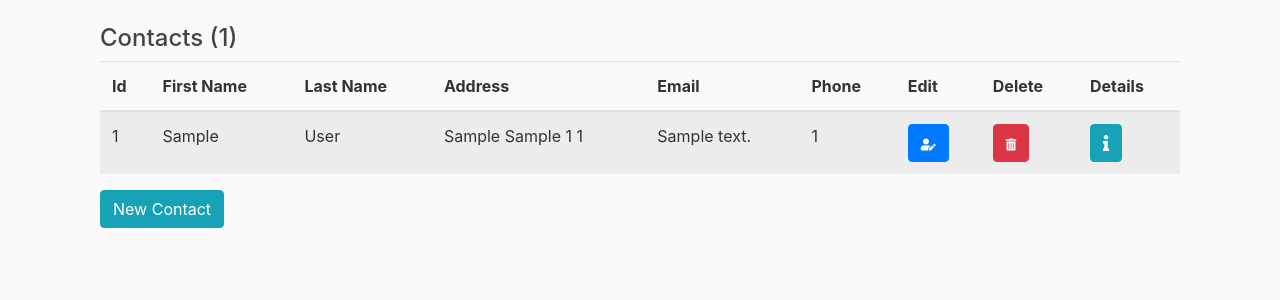
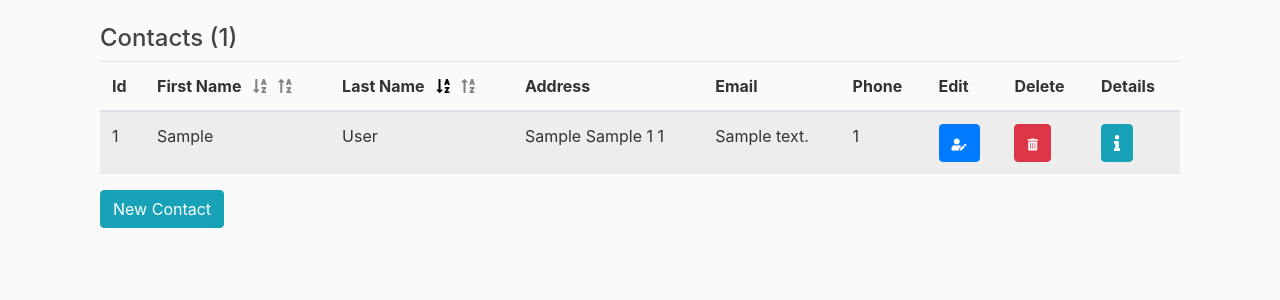
Before and after one commit to TobKed/contact_box, a Django app: page /contacts/ in a window 1280 px wide. Shown: the part 56-356 px from the top of the page. Run offline with Django 3.2, Linux system fonts and the light colour scheme; a user stored in the database is signed in; tables that the repository leaves empty hold one stand-in row (values such as "Sample post"); some libraries are stand-ins or nearby versions.

Commit message:
add sorting by first and last name in list view

```diff
--- a/src/contacts/templates/contacts/person_list.html
+++ b/src/contacts/templates/contacts/person_list.html
@@ -13,8 +13,38 @@
 
                         <thead>
                             <th>Id</th>
-                            <th>First Name</th>
-                            <th>Last Name</th>
+                            <th>First Name
+                                <a href="?page={{ page_obj.number }}&orderby=first_name&order=asc" class="fas fa-sort-alpha-down ml-2"
+                                    {% if orderby == 'first_name' and order == 'asc' %}
+                                        style="color: black"
+                                    {% else %}
+                                        style="color: gray"
+                                    {% endif %}>
+                                </a>
+                                <a href="?page={{ page_obj.number }}&orderby=first_name&order=desc" class="fas fa-sort-alpha-up ml-2"
+                                   {% if orderby == 'first_name' and order == 'desc' %}
+                                        style="color: black"
+                                    {% else %}
+                                        style="color: gray"
+                                    {% endif %}>
+                                </a>
+                            </th>
+                            <th>Last Name
+                                <a href="?page={{ page_obj.number }}&orderby=last_name&order=asc" class="fas fa-sort-alpha-down ml-2""
+                                    {% if orderby == 'last_name' and order == 'asc' %}
+                                        style="color: black"
+                                    {% else %}
+                                        style="color: gray"
+                                    {% endif %}>
+                                </a>
+                                <a href="?page={{ page_obj.number }}&orderby=last_name&order=desc" class="fas fa-sort-alpha-up ml-2""
+                                    {% if orderby == 'last_name' and order == 'desc' %}
+                                        style="color: black"
+                                    {% else %}
+                                        style="color: gray"
+                                    {% endif %}>
+                                </a>
+                            </th>
                             <th>Address</th>
                             <th>Email</th>
                             <th>Phone</th>
@@ -28,7 +58,7 @@
                             {% for person in persons %}
                                 <tr>
                                     <td>{{ person.pk }} </td>
-                                    <td>{{ person.first_name }}</td>
+                                    <td>{{ person.first_name }} </td>
                                     <td>{{ person.last_name }}</td>
                                     <td>{{ person.address }}</td>
                                     <td>{{ person.email_set.all|queryset_to_list }}</td>
@@ -53,20 +83,20 @@
                     <!-- PAGINATOR START-->
                     {% if is_paginated %}
                         {% if page_obj.has_previous %}
-                            <a class="btn btn-outline-info mb-4" href="?page=1">First</a>
-                            <a class="btn btn-outline-info mb-4" href="?page={{ page_obj.previous_page_number }}">Previous</a>
+                            <a class="btn btn-outline-info mb-4" href="?page=1&orderby={{ orderby }}&order={{ order }}">First</a>
+                            <a class="btn btn-outline-info mb-4" href="?page={{ page_obj.previous_page_number }}&orderby={{ orderby }}&order={{ order }}">Previous</a>
                         {% endif %}
                         {% for num in page_obj.paginator.page_range %}
                             {% if page_obj.number == num %}
-                                <a class="btn btn-info mb-4" href="?page={{ num }}">{{ num }}</a>
+                                <a class="btn btn-info mb-4" href="?page={{ num }}&orderby={{ orderby }}&order={{ order }}">{{ num }}</a>
                             {% elif num > page_obj.number|add:'-3' and num < page_obj.number|add:'3' %}
-                                <a class="btn btn-outline-info mb-4" href="?page={{ num }}">{{ num }}</a>
+                                <a class="btn btn-outline-info mb-4" href="?page={{ num }}&orderby={{ orderby }}&order={{ order }}">{{ num }}</a>
                             {% endif %}
                         {% endfor %}
                         {% if page_obj.has_next %}
-                            <a class="btn btn-outline-info mb-4" href="?page={{ page_obj.next_page_number }}">Next</a>
+                            <a class="btn btn-outline-info mb-4" href="?page={{ page_obj.next_page_number }}&orderby={{ orderby }}&order={{ order }}">Next</a>
                             <a class="btn btn-outline-info mb-4"
-                               href="?page={{ page_obj.paginator.num_pages }}">Last</a>
+                               href="?page={{ page_obj.paginator.num_pages }}&orderby={{ orderby }}&order={{ order }}">Last</a>
                         {% endif %}
                     {% endif %}
                     <!-- PAGINATOR END -->
--- a/src/contacts/views.py
+++ b/src/contacts/views.py
@@ -24,7 +24,19 @@ class PersonListView(LoginRequiredMixin, ListView):
 
     def get_queryset(self):
         user = get_object_or_404(User, username=self.request.user)
-        return Person.objects.filter(creator=user.profile).order_by('last_name')
+        orderby = self.request.GET.get('orderby', 'last_name')
+        order = self.request.GET.get('order', 'asc')
+        order = {'asc': '', 'desc': '-'}.get(order, '')
+        return Person.objects.filter(creator=user.profile).order_by(order+orderby)
+
+    def get_context_data(self, *args, **kwargs):
+        context_data = super().get_context_data(*args, **kwargs)
+        params = {
+            'orderby': self.request.GET.get('orderby', 'last_name'),
+            'order': self.request.GET.get('order', 'asc')
+        }
+        context_data.update(params)
+        return context_data
 
 
 class PersonDetailView(LoginRequiredMixin, UserPassesTestMixin, DetailView):
```
